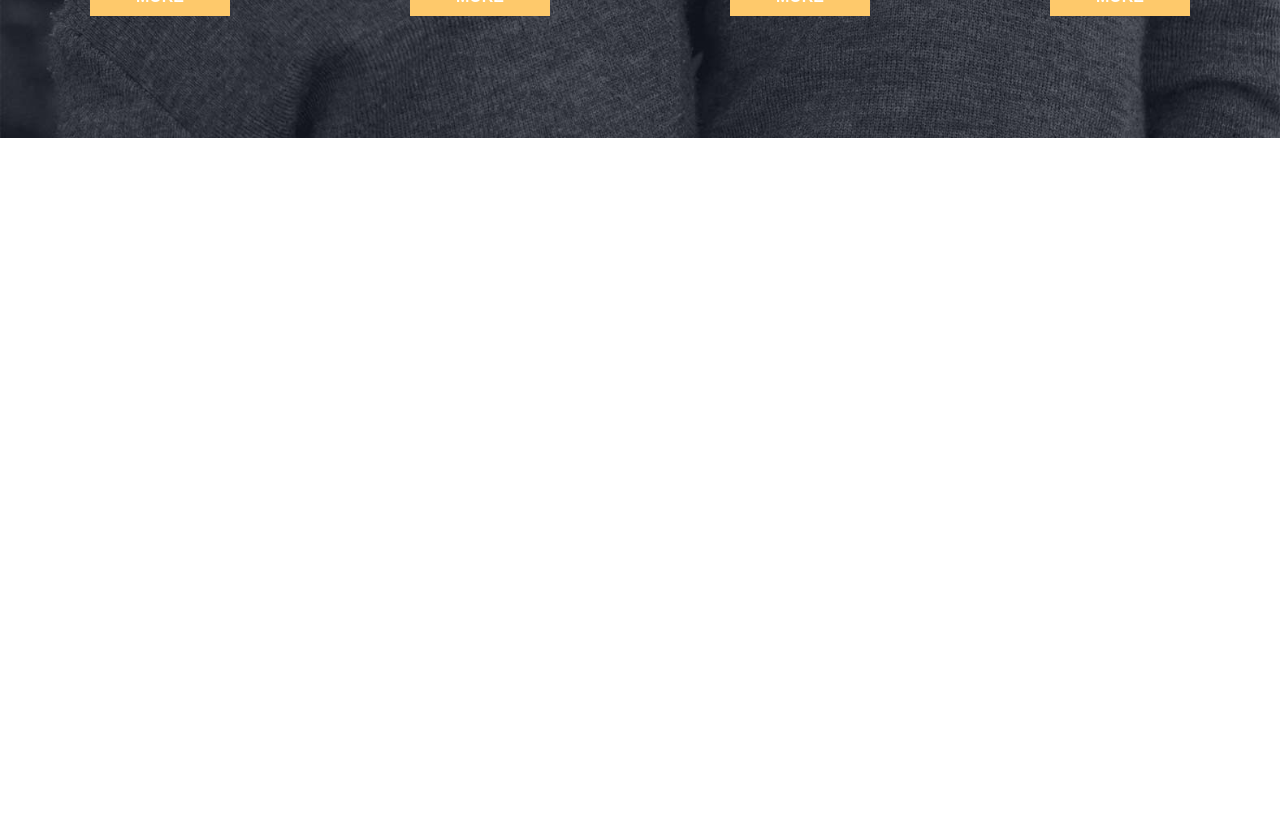
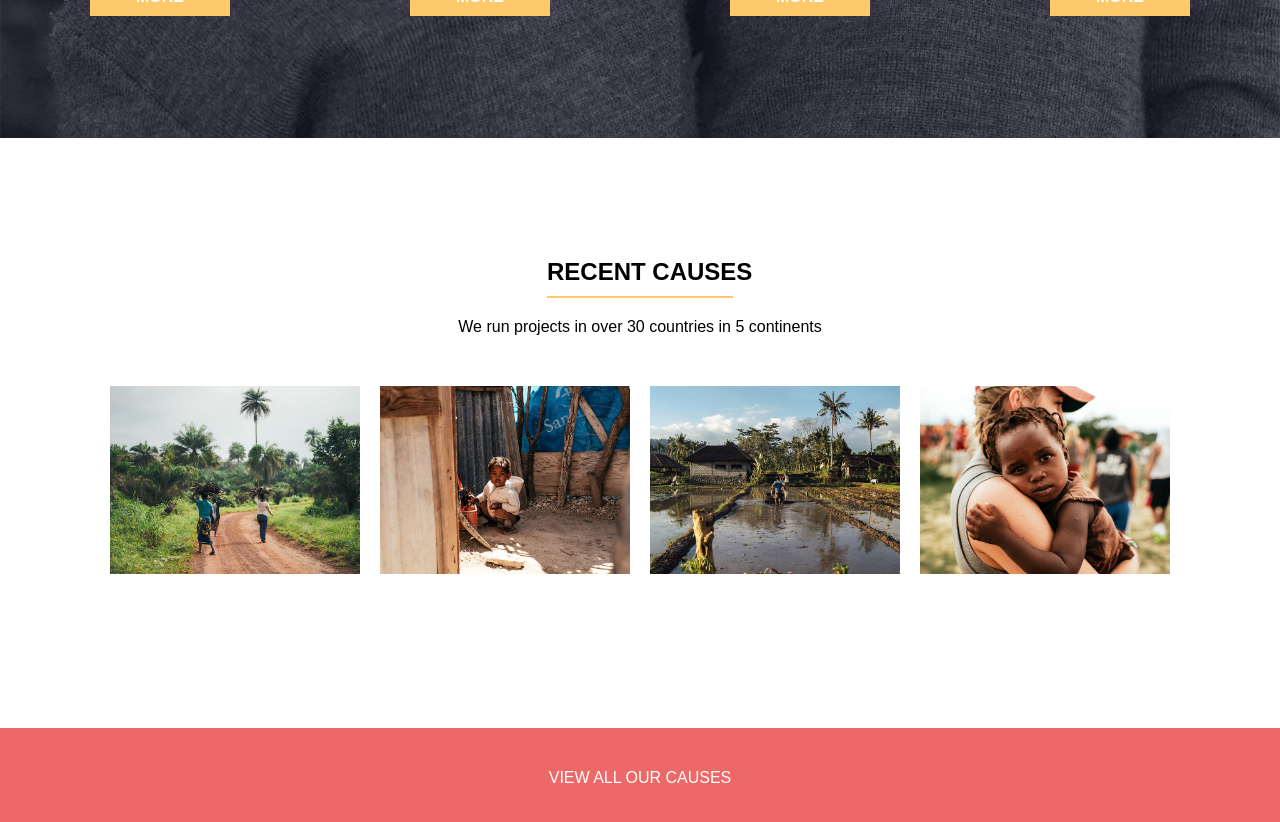
Before and after one commit to DeboraChiarelli/proj-html-vuejs, a Vue app: page / in a window 1280 px wide. Shown: the part 1900-2722 px from the top of the page. Before the commit the page ends 2038 px from the top, so only its background shows below. Built offline with nearby package versions, Linux system fonts and the light colour scheme.

Commit message:
Add - AppCauses.vue

```diff
--- a/src/App.vue
+++ b/src/App.vue
@@ -1,16 +1,17 @@
 <script>
 import AppHeader from './components/AppHeader.vue';
 import AppMission from './components/AppMission.vue';
+import AppValues from './components/AppValues.vue';
+import AppCauses from './components/AppCauses.vue';
 import AppFooter from './components/AppFooter.vue';
-import AppValues from './components/AppValues.vue';
-
 
 export default {
   components: {
     AppHeader,
     AppMission,
     AppFooter,
-    AppValues
+    AppValues,
+    AppCauses
   },
   data() {
     return {
@@ -31,6 +32,7 @@ export default {
   <AppHeader :logo="logo" :menu-items="menuItems" />
   <AppMission />
   <AppValues />
+  <AppCauses />
   <AppFooter />
 </template>
 
--- /dev/null
+++ b/src/components/AppCauses.vue
@@ -0,0 +1,94 @@
+<script></script>
+<template>
+    <div class="bg-image">
+        <div class="content-section">
+            <h2 class="title-with-border">Recent causes</h2>
+            <p>We run projects in over 30 countries in 5 continents </p>
+        </div>
+        <div class="columns">
+            <div class="column">
+                <img src="../../public/HelloIMG1669149317319.jpeg">
+            </div>
+
+            <div class="column">
+                <img src="../../public/HelloIMG1669149318263.jpeg">
+            </div>
+
+            <div class="column">
+                <img src="../../public/HelloIMG1669149319450.jpeg">
+            </div>
+
+            <div class="column">
+                <img src="../../public/HelloIMG1669149321401.jpeg">
+            </div>
+        </div>
+    </div>
+    <section class="all-causes">
+        <p class="paragraph">View all our causes</p>
+    </section>
+</template>
+
+
+<style lang="scss" scoped>
+.bg-image {
+    min-height: 590px;
+    background-size: cover;
+    background-position: center;
+}
+
+.content-section {
+    color: black;
+    text-align: center;
+    padding: 20px;
+}
+
+.title-with-border {
+    border-bottom: 2px solid #FEC96B;
+    max-width: 15%;
+    /* Imposta la larghezza massima del titolo */
+    margin: 0 auto;
+    /* Centra il titolo nel contenitore */
+    padding-bottom: 10px;
+    margin-bottom: 20px;
+    margin-top: 100px;
+    text-transform: uppercase;
+    white-space: nowrap;
+}
+
+.p {
+    margin-bottom: 20px;
+}
+
+.columns {
+    display: flex;
+    justify-content: space-around;
+    margin-top: 20px;
+    padding: 0 100px;
+}
+
+.column {
+    flex: 1;
+    text-align: center;
+    padding: 10px;
+    color: white;
+}
+
+
+h3 {
+    padding: 10px;
+}
+
+.all-causes {
+    min-height: 100px;
+    background-color: #ED6967;
+    display: flex;
+    justify-content: center;
+    align-items: center;
+}
+
+.paragraph {
+    color: white;
+    text-transform: uppercase;
+    text-align: center;
+}
+</style>
--- a/src/components/AppValues.vue
+++ b/src/components/AppValues.vue
@@ -48,7 +48,7 @@
 
 <style lang="scss" scoped>
 .bg-image {
-    height: 700px;
+    min-height: 700px;
     background-image: url('../../public/HelloIMG1669149393797.jpeg');
     background-size: cover;
     background-position: center;
```
